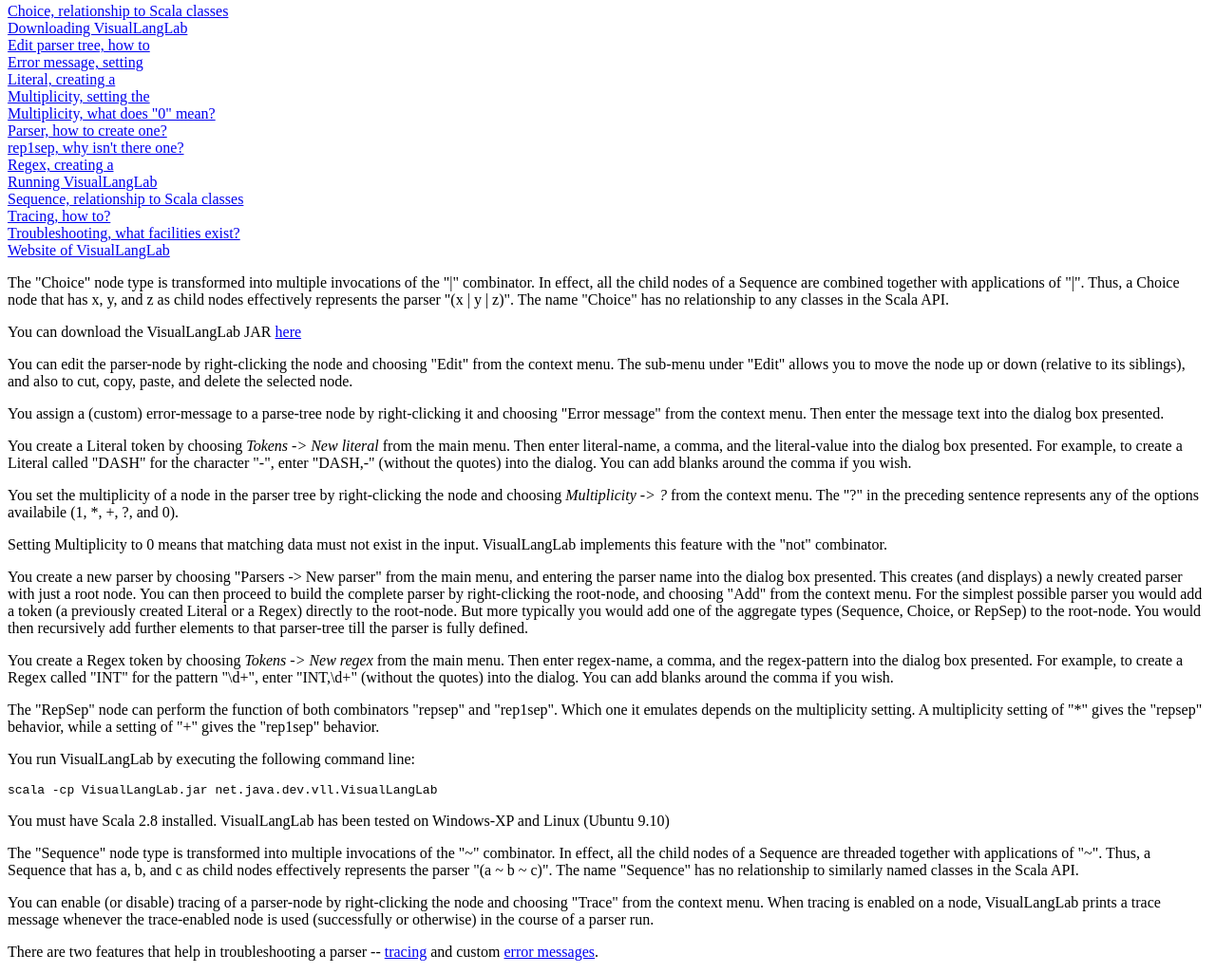
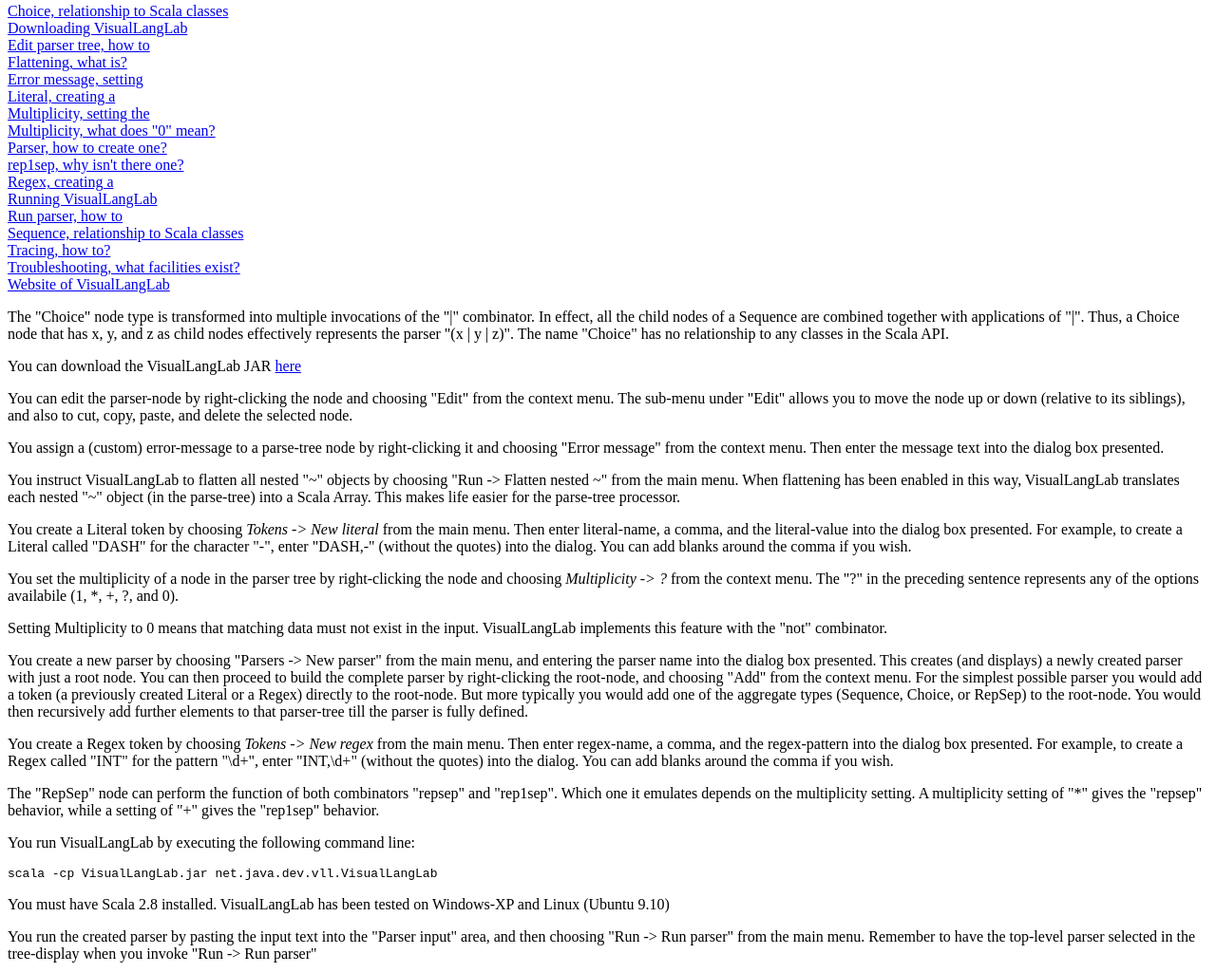
Before and after one commit to mdaniel/VisualLangLab, a plain HTML site: page www/docs-tuts/faq/index.html in a window 1280 px wide. Shown: the part 116-1141 px from the top of the page at 95% size. Drawn offline with Linux system fonts and the light colour scheme.

Commit message:
git-svn-id: https://svn.java.net/svn/vll~svn/trunk@80 c0272bae-d8de-c28f-bcdf-8b42aff4940e

```diff
--- a/www/docs-tuts/faq/index.html
+++ b/www/docs-tuts/faq/index.html
@@ -10,6 +10,7 @@
 <a href="#choice">Choice, relationship to Scala classes</a><br/>
 <a href="#downloading">Downloading VisualLangLab</a><br/>
 <a href="#editing-parser-tree">Edit parser tree, how to</a><br/>
+<a href="#flattening">Flattening, what is?</a><br/>
 <a href="#error-message">Error message, setting</a><br/>
 <a href="#literal-creating">Literal, creating a</a><br/>
 <a href="#multiplicity-setting">Multiplicity, setting the</a><br/>
@@ -18,6 +19,7 @@
 <a href="#rep1sep">rep1sep, why isn't there one?</a><br/>
 <a href="#regex-creating">Regex, creating a</a><br/>
 <a href="#running">Running VisualLangLab</a><br/>
+<a href="#running-parser">Run parser, how to</a><br/>
 <a href="#sequence">Sequence, relationship to Scala classes</a><br/>
 <a href="#tracing">Tracing, how to?</a><br/>
 <a href="#troubleshooting">Troubleshooting, what facilities exist?</a><br/>
@@ -48,6 +50,13 @@
 <p id="error-message">
 You assign a (custom) error-message to a parse-tree node by right-clicking it and choosing
 "Error message" from the context menu. Then enter the message text into the dialog box presented.
+</p>
+
+<p id="flattening">
+You instruct VisualLangLab to flatten all nested "~" objects by choosing "Run -> Flatten nested ~"
+from the main menu. When flattening has been enabled in this way, VisualLangLab translates each
+nested "~" object (in the parse-tree) into a Scala Array. This makes life easier for the
+parse-tree processor.
 </p>
 
 <p id="literal-creating">
@@ -101,6 +110,12 @@
 and Linux (Ubuntu 9.10)
 </p>
 
+<p id="running-parser">
+You run the created parser by pasting the input text into the "Parser input" area, and
+then choosing "Run -> Run parser" from the main menu. Remember to have the top-level
+parser selected in the tree-display when you invoke "Run -> Run parser"
+</p>
+
 <p id="sequence">
 The "Sequence" node type is transformed into multiple invocations of the "~" combinator.
 In effect, all the child nodes of a Sequence are threaded together with applications
```
